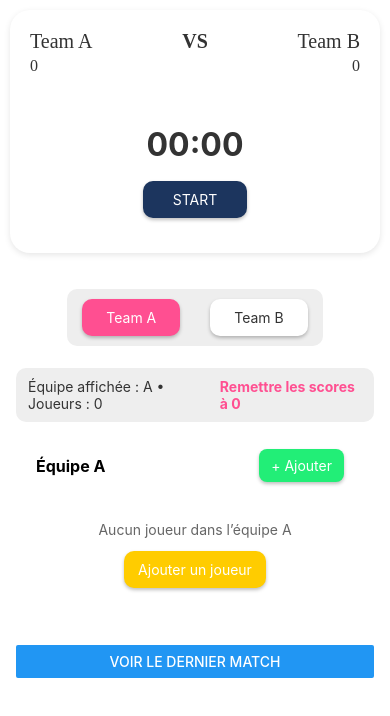
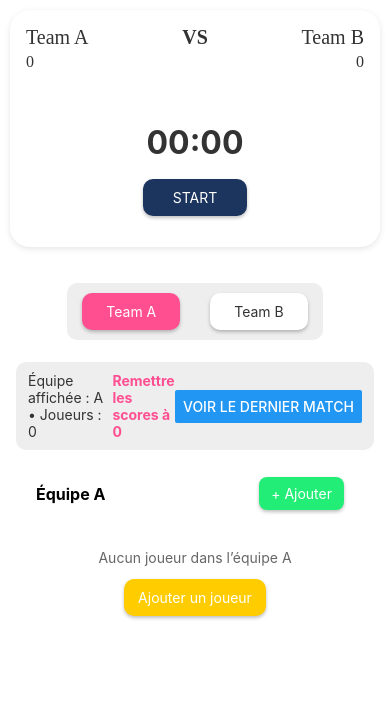
Before and after one commit to MognedahoMouhamadi/BasketScore-, a React Native app: screen /Home in a window 390 px wide. Shown: the top 716 px of the page. Built offline with nearby package versions, Linux system fonts and the light colour scheme; what react-native-worklets would draw is missing.

Commit message:
historique
mise à jour de l'historique

```diff
--- a/src/components/organisms/Header.tsx
+++ b/src/components/organisms/Header.tsx
@@ -1,56 +1,90 @@
-import React from 'react';
+import React, { useMemo } from 'react';
 import { View, StyleSheet } from 'react-native';
 import { useTheme } from '../../theme/ThemeProvider';
 import { Text } from '../atoms/text';
 import Chrono from '../molecules/chrono';
+import { finalizeMatch } from './../../helpers/FinalizerMatch';
+import type { Player } from '../molecules/playerCard';
 
 type HeaderProps = {
   title: string;
   showBack?: boolean;
-  // score?: number; // si tu veux des scores dynamiques, passe-les en props séparées
   scoreA?: number;
   scoreB?: number;
+  teamAName?: string;
+  teamBName?: string;
+  playersA?: Player[];
+  playersB?: Player[];
+  // 👉 passe le temps écoulé depuis le parent (même source que ton chrono)
+  elapsedMs: number;
+  // 👉 optionnel: navigation après END
+  onNavigateToSummary?: (matchId: string) => void;
 };
 
-export default function Header({ title, showBack = false, scoreA = 0, scoreB = 0 }: HeaderProps) {
+export default function Header({
+  title,
+  showBack = false,
+  scoreA = 0,
+  scoreB = 0,
+  teamAName = 'Team A',
+  teamBName = 'Team B',
+  playersA = [],
+  playersB = [],
+  elapsedMs,
+  onNavigateToSummary,
+}: HeaderProps) {
   const { colors } = useTheme();
-  const TeamA = 'Team A';
-  const TeamB = 'Team B';
+  // id + start conservés pour cette session d’affichage
+  const matchId = useMemo(() => Date.now().toString(), []);
+  const startedAt = useMemo(() => Date.now(), []);
+  const MIN_DURATION_MS = 3000;
+
+  const onEnd = async () => {
+    if (elapsedMs <= MIN_DURATION_MS) return;
+    const endedAt = Date.now();
+
+    try {
+      console.log('[END] save summary', { matchId, elapsedMs });
+      await finalizeMatch({
+        matchId,
+        teamAName,
+        teamBName,
+        playersA,
+        playersB,
+        durationMs: elapsedMs,
+        startedAt,
+        endedAt,
+      });
+      onNavigateToSummary?.(matchId);      // 👈 navigate après save
+    } catch (e) {
+      console.warn('finalizeMatch failed', e);
+    }
+  };
+
 
   return (
     <View style={[styles.container, { backgroundColor: colors.primary }]}>
-      {/* Ligne équipes */}
       <View style={styles.teamRow}>
-        {/* Colonne gauche */}
         <View style={styles.colLeft}>
-          <Text variant="title" style={{ color: colors.text }}>{TeamA}</Text>
+          <Text variant="title" style={{ color: colors.text }}>{teamAName}</Text>
           <Text style={{ color: colors.text }}>{scoreA}</Text>
-
-          {/* je veux ajouter une image ici plus tard */}
           <View style={{ height: 24, borderRadius: 12, backgroundColor: colors.rose }} />
-          {/* <Image source={require('../../assets/teamA.png')} style={{ width: 24, height: 24 }} /> */}
         </View>
 
-        {/* Colonne centre */}
         <View style={styles.colCenter}>
           <Text variant="title" style={[styles.title, { color: colors.text }]}>{title}</Text>
         </View>
 
-        {/* Colonne droite */}
         <View style={styles.colRight}>
-          <Text variant="title" style={{ color: colors.text }}>{TeamB}</Text>
+          <Text variant="title" style={{ color: colors.text }}>{teamBName}</Text>
           <Text style={{ color: colors.text }}>{scoreB}</Text>
-
-          {/* je veux ajouter une image ici plus tard */}
           <View style={{ height: 24, borderRadius: 12, backgroundColor: colors.rose }} />
-          {/* <Image source={require('../../assets/teamA.png')} style={{ width: 24, height: 24 }} /> */}
         </View>
-
       </View>
 
-      {/* Chrono centré */}
       <View style={styles.chronoWrap}>
-        <Chrono />
+        {/* ✅ on passe bien la callback END au chrono */}
+        <Chrono onEnd={onEnd} />
       </View>
     </View>
   );
@@ -58,50 +92,27 @@ export default function Header({ title, showBack = false, scoreA = 0, scoreB = 0
 
 const styles = StyleSheet.create({
   container: {
-    // ⚠️ ne mets pas flex:1 ici, sinon le header prend toute la page
     flexDirection: 'column',
     alignItems: 'center',
-    padding: 20,
+    padding: 16,
+    margin: 10,
     borderRadius: 20,
     elevation: 4,
-    margin: 10,
     shadowColor: '#000',
     shadowOffset: { width: 0, height: 2 },
-    shadowOpacity: 0.10,
+    shadowOpacity: 0.1,
     shadowRadius: 6,
   },
-
   teamRow: {
     flexDirection: 'row',
     alignItems: 'flex-start',
     justifyContent: 'space-between',
     width: '100%',
+    marginBottom: 8,
   },
-
-  colLeft: {
-    flex: 1,
-    alignItems: 'flex-start',
-    gap: 4,
-  },
-  colCenter: {
-    flex: 1,
-    alignItems: 'center',
-    gap: 4,
-  },
-  colRight: {
-    flex: 1,
-    alignItems: 'flex-end',
-    gap: 4,
-  },
-
-  title: {
-    fontWeight: 'bold',
-    fontSize: 20,
-  },
-
-  chronoWrap: {
-    marginTop: 12,
-    width: '100%',
-    alignItems: 'center',
-  },
+  colLeft: { flex: 1, alignItems: 'flex-start', gap: 4 },
+  colCenter: { flex: 1, alignItems: 'center' },
+  colRight: { flex: 1, alignItems: 'flex-end', gap: 4 },
+  title: { fontWeight: 'bold', fontSize: 20 },
+  chronoWrap: { width: '100%', alignItems: 'center', marginTop: 6 },
 });
--- a/src/helpers/FinalizerMatch.ts
+++ b/src/helpers/FinalizerMatch.ts
@@ -1,13 +1,14 @@
 // helpers/finalizeMatch.ts
 import AsyncStorage from '@react-native-async-storage/async-storage';
+
+type Player = { name: string; score: number };
 
 export async function finalizeMatch({
   matchId, teamAName, teamBName, playersA, playersB, durationMs, startedAt, endedAt,
 }: {
   matchId: string;
   teamAName: string; teamBName: string;
-  playersA: { name: string; score: number }[];
-  playersB: { name: string; score: number }[];
+  playersA: Player[]; playersB: Player[];
   durationMs: number; startedAt: number; endedAt: number;
 }) {
   const scoreA = playersA.reduce((s,p)=>s+p.score,0);
@@ -16,11 +17,21 @@ export async function finalizeMatch({
   const summary = {
     id: matchId,
     teamAName, teamBName,
-    playersA: playersA.map(p=>({ name: p.name, points: p.score })),
-    playersB: playersB.map(p=>({ name: p.name, points: p.score })),
+    playersA: playersA.map(p => ({ name: p.name, points: p.score })),
+    playersB: playersB.map(p => ({ name: p.name, points: p.score })),
     scoreA, scoreB, durationMs, startedAt, endedAt,
   };
 
-  await AsyncStorage.setItem(`match:summary:${matchId}`, JSON.stringify(summary));
+  const key = `match:summary:${matchId}`;        // 👈 clé unique
+  await AsyncStorage.setItem(key, JSON.stringify(summary));
+
+  // index
+  const listKey = `match:summary:index`;
+  const raw = (await AsyncStorage.getItem(listKey)) || '[]';
+  const arr: string[] = JSON.parse(raw);
+  if (!arr.includes(matchId)) {
+    arr.unshift(matchId);
+    await AsyncStorage.setItem(listKey, JSON.stringify(arr));
+  }
   return summary;
 }
--- /dev/null
+++ b/src/hooks/usePlayers.tsx
@@ -0,0 +1,53 @@
+// src/hooks/usePlayers.ts
+import { useState, useCallback } from 'react';
+
+export type Player = { name: string; score: number };
+
+export function usePlayers() {
+  const [playersA, setPlayersA] = useState<Player[]>([]);
+  const [playersB, setPlayersB] = useState<Player[]>([]);
+
+  const addPlayer = useCallback((team: 'A' | 'B', name?: string) => {
+    const safe = name?.trim() || `Joueur ${team}-${Date.now().toString().slice(-3)}`;
+    if (team === 'A') setPlayersA(prev => [...prev, { name: safe, score: 0 }]);
+    else setPlayersB(prev => [...prev, { name: safe, score: 0 }]);
+  }, []);
+
+  const onScore = useCallback((team: 'A' | 'B', index: number, points: number) => {
+    if (team === 'A') {
+      setPlayersA(prev =>
+        prev.map((p, i) => i === index ? { ...p, score: p.score + points } : p)
+      );
+    } else {
+      setPlayersB(prev =>
+        prev.map((p, i) => i === index ? { ...p, score: p.score + points } : p)
+      );
+    }
+  }, []);
+
+  const onEdit = useCallback((team: 'A' | 'B', index: number, newName: string) => {
+    const name = newName.trim();
+    if (!name) return;
+
+    if (team === 'A') {
+      setPlayersA(prev => prev.map((p, i) => i === index ? { ...p, name } : p));
+    } else {
+      setPlayersB(prev => prev.map((p, i) => i === index ? { ...p, name } : p));
+    }
+  }, []);
+
+  const onDelete = useCallback((team: 'A' | 'B', index: number) => {
+    if (team === 'A') setPlayersA(prev => prev.filter((_, i) => i !== index));
+    else setPlayersB(prev => prev.filter((_, i) => i !== index));
+  }, []);
+
+  const resetScores = useCallback(() => {
+    setPlayersA(prev => prev.map(p => ({ ...p, score: 0 })));
+    setPlayersB(prev => prev.map(p => ({ ...p, score: 0 })));
+  }, []);
+
+  return {
+    playersA, playersB,
+    addPlayer, onScore, onEdit, onDelete, resetScores
+  };
+}
--- a/src/screens/HomeScreen.tsx
+++ b/src/screens/HomeScreen.tsx
@@ -1,99 +1,68 @@
-// src/screens/HomeScreen.tsx
-import React, { useCallback, useMemo } from 'react';
-import {
-  SafeAreaView,
-  ScrollView,
-  StyleSheet,
-  View,
-  Text,
-  Button,
-} from 'react-native';
+import React, { useMemo } from 'react';
+import { SafeAreaView, ScrollView, StyleSheet, View, Text, Button } from 'react-native';
 import { useTheme } from '../theme/ThemeProvider';
 import SwitchTeam from '../hooks/useTeam';
-import PlayerCard, { Player } from '../components/molecules/playerCard';
+import PlayerCard from '../components/molecules/playerCard';
 import Header from '../components/organisms/Header';
 import { usePersistentState } from '../hooks/useStorage';
 import { useGameTimer } from '../hooks/useTime';
 import { useNavigation } from '@react-navigation/native';
 import type { StackNavigationProp } from '@react-navigation/stack';
-import { RootStackParamList } from '../navigation/types';
 
-type HomeNav = StackNavigationProp<RootStackParamList, 'Home'>;
+type RootStackParamList = {
+  Home: undefined;
+  MatchSummary: { matchId: string };
+};
+
+
+import { usePlayers } from '../hooks/usePlayers';
 
 export default function HomeScreen() {
-  const navigation = useNavigation<HomeNav>();
   const { colors } = useTheme();
+  const navigation = useNavigation<StackNavigationProp<RootStackParamList>>();
 
-  const [selectedTeam, setSelectedTeam] = usePersistentState<'A' | 'B'>('ui_selected_team', 'A');// sert à mémoriser la team sélectionnée
-  const { reset } = useGameTimer('match_timer'); // hook pour gérer le timer de jeu
+  const [selectedTeam, setSelectedTeam] = usePersistentState<'A' | 'B'>('ui_selected_team', 'A');
+  const { reset, elapsedMs } = useGameTimer('match_timer');
 
-  // états persistants pour les joueurs des deux équipes
-
-  const [playersA, setPlayersA] = usePersistentState<Player[]>('playersA', []);
-  const [playersB, setPlayersB] = usePersistentState<Player[]>('playersB', []);
+  // ✅ tout vient du hook
+  const { playersA, playersB, addPlayer, onScore, onEdit, onDelete, resetScores } = usePlayers();
 
   const scoreA = useMemo(() => playersA.reduce((acc, p) => acc + p.score, 0), [playersA]);
   const scoreB = useMemo(() => playersB.reduce((acc, p) => acc + p.score, 0), [playersB]);
-
-  const addPlayer = useCallback((team: 'A' | 'B', name: string) => {
-    const safe = name?.trim() || `Joueur ${team}-${Date.now().toString().slice(-3)}`;
-    team === 'A'
-      ? setPlayersA(prev => [...prev, { name: safe, score: 0 }])
-      : setPlayersB(prev => [...prev, { name: safe, score: 0 }]);
-  }, [setPlayersA, setPlayersB]);
-
-  const onScore = useCallback((team: 'A' | 'B', index: number, points: number) => {
-    team === 'A'
-      ? setPlayersA(prev => prev.map((p,i) => i===index ? { ...p, score: p.score + points } : p))
-      : setPlayersB(prev => prev.map((p,i) => i===index ? { ...p, score: p.score + points } : p));
-  }, [setPlayersA, setPlayersB]);
-
-  const onEdit = useCallback((team: 'A' | 'B', index: number, newName: string) => {
-    const name = newName.trim();
-    if (!name) return;
-    team === 'A'
-      ? setPlayersA(prev => prev.map((p,i)=>i===index ? { ...p, name } : p))
-      : setPlayersB(prev => prev.map((p,i)=>i===index ? { ...p, name } : p));
-  }, [setPlayersA, setPlayersB]);
-
-  const onDelete = useCallback((team: 'A' | 'B', index: number) => {
-    team === 'A'
-      ? setPlayersA(prev => prev.filter((_,i)=>i!==index))
-      : setPlayersB(prev => prev.filter((_,i)=>i!==index));
-  }, [setPlayersA, setPlayersB]);
-
-  const onReset = () => {
-    setPlayersA(prev => prev.map(p => ({ ...p, score: 0 })));
-    setPlayersB(prev => prev.map(p => ({ ...p, score: 0 })));
-    reset();
-  };
 
   const visiblePlayers = selectedTeam === 'A' ? playersA : playersB;
 
   return (
     <SafeAreaView style={[styles.safeArea, { backgroundColor: colors.background }]}>
-      <Header title="VS" scoreA={scoreA} scoreB={scoreB} />
-
-      <ScrollView contentContainerStyle={styles.scroll}>
-        <View style={styles.sectionHeader}>
-          <SwitchTeam
+    <Header
+        title="VS"
+        teamAName="Team A"
+        teamBName="Team B"
+        scoreA={scoreA}
+        scoreB={scoreB}
+        playersA={playersA}
+        playersB={playersB}
+        elapsedMs={elapsedMs}
+        onNavigateToSummary={(id) => navigation.navigate('MatchSummary', { matchId: id })}
+      />
+    <ScrollView contentContainerStyle={styles.scroll}>
+    <View style={styles.sectionHeader}>
+        <SwitchTeam
             teamAName="Team A"
             teamBName="Team B"
             defaultTeam="A"
             onTeamChange={setSelectedTeam}
-          />
+        />
         </View>
 
         <View style={[styles.summary, { backgroundColor: colors.gris }]}>
           <Text style={{ color: colors.text }}>
             Équipe affichée : {selectedTeam} • Joueurs : {visiblePlayers.length}
           </Text>
-          <Text
-            style={{ color: colors.rose, fontWeight: '700' }}
-            onPress={onReset}
-          >
+          <Text style={{ color: colors.rose, fontWeight: '700' }} onPress={() => { resetScores(); reset(); }}>
             Remettre les scores à 0
           </Text>
+          <Button title="Voir le dernier match" onPress={() => navigation.navigate('MatchSummary', { matchId: 'dernier' })} />
         </View>
 
         <PlayerCard
@@ -104,16 +73,6 @@ export default function HomeScreen() {
           onEdit={onEdit}
           onDelete={onDelete}
         />
-
-        {/* 👉 bouton manuel pour aller au bilan */}
-        <View style={{ marginTop: 20 }}>
-          <Button
-            title="Voir le dernier match"
-            onPress={() =>
-              navigation.navigate('MatchSummary', { matchId: 'dernier-id-sauvegardé' })
-            }
-          />
-        </View>
       </ScrollView>
     </SafeAreaView>
   );
```
Also changed, not shown: src/components/molecules/chrono.tsx (+14 -2 lines), src/screens/MatchSummaryScreen.tsx (+17 -5 lines).
